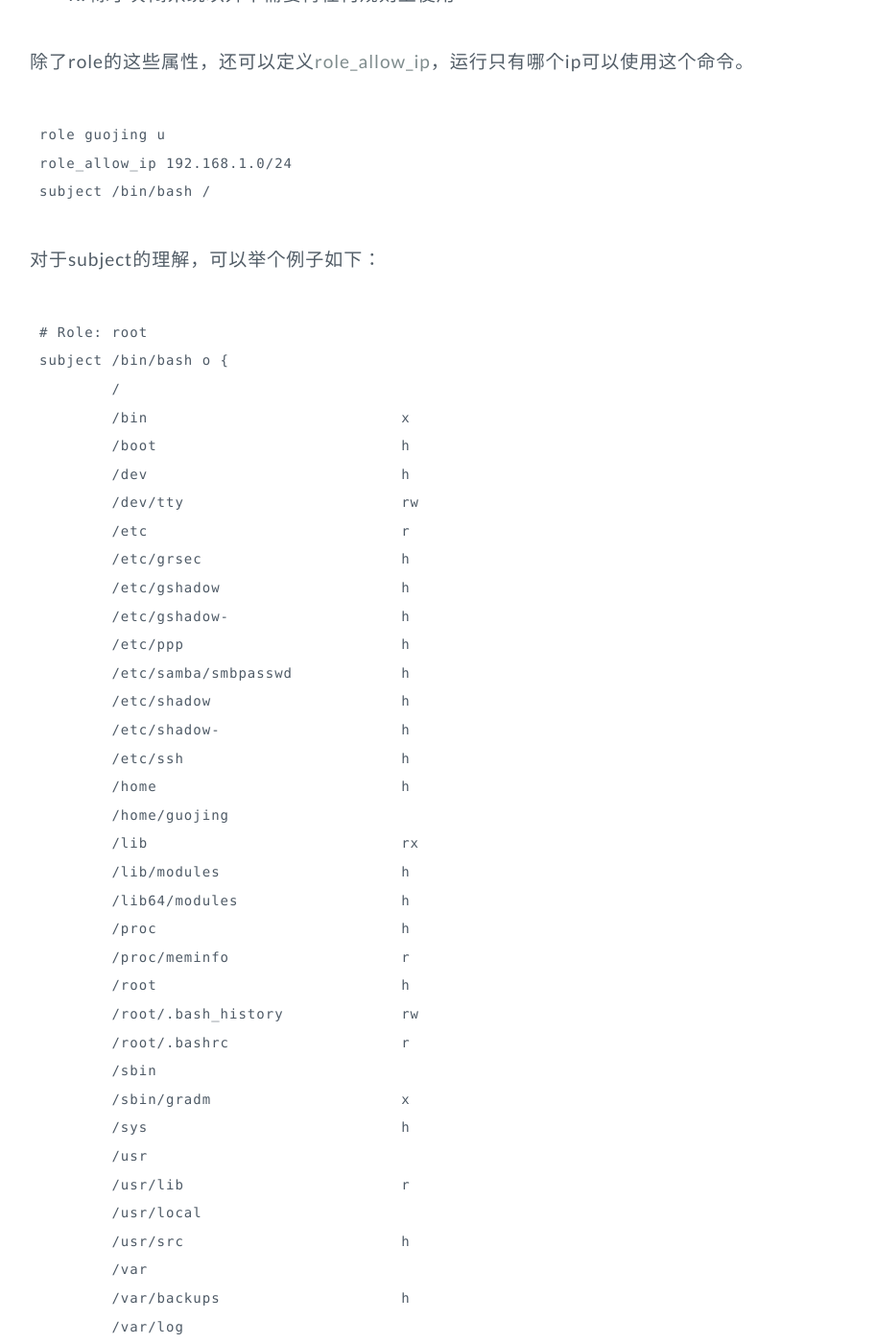
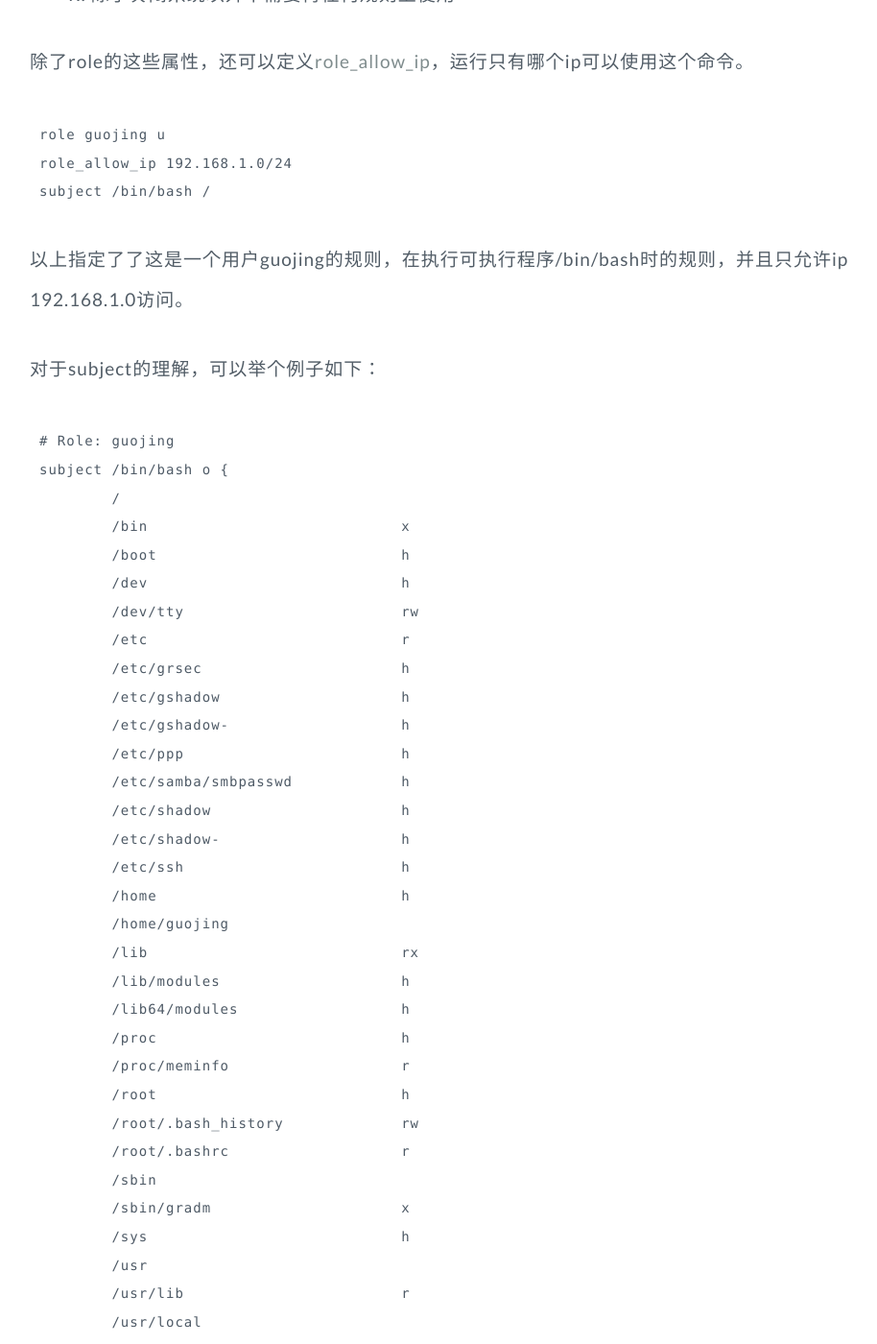
Before and after one commit to GuoJing/blog, a Jekyll site: the page built from _posts/tec/2014-07-31-grsecurity-learning-mode.md, in a window 1280 px wide and 1400 px high, scrolled down 4646 px. Shown: the whole window at 96% size, without its empty margins (179-1093 px from the left). Built offline with Jekyll 4.4.1, drawn with Linux system fonts in a browser that asks for light colours; some of the changed text lies outside the part shown.

Commit message:
change post

```diff
--- a/_posts/tec/2014-07-31-grsecurity-learning-mode.md
+++ b/_posts/tec/2014-07-31-grsecurity-learning-mode.md
@@ -130,9 +130,11 @@ gradm是Grsecurity的日志管理工具，几个重要的命令如下：
     role_allow_ip 192.168.1.0/24
     subject /bin/bash /
 
+以上指定了了这是一个用户guojing的规则，在执行可执行程序/bin/bash时的规则，并且只允许ip 192.168.1.0访问。
+
 对于subject的理解，可以举个例子如下：
 
-    # Role: root
+    # Role: guojing
     subject /bin/bash o {
             /
             /bin                            x
```
Also changed, not shown: other parts of _posts/tec/2014-07-31-grsecurity-learning-mode.md (+1 -1 lines).
